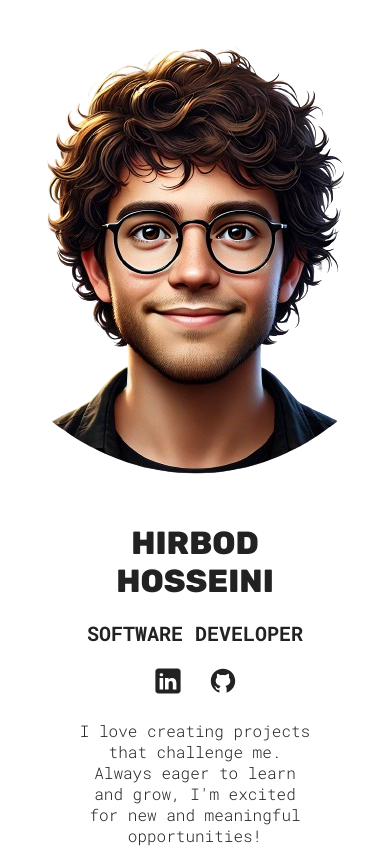
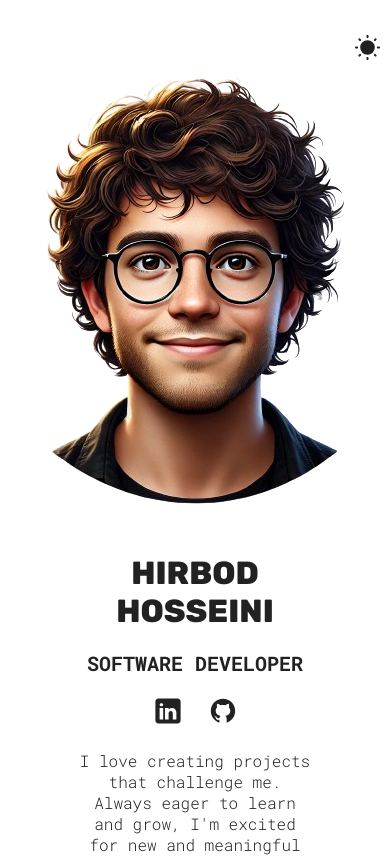
Before and after one commit to Hirbod03/PersonalWebsite, a React (Vite) app: page / in a window 390 px wide. Shown: the top 857 px of the page. Built offline with nearby package versions, Linux system fonts and the light colour scheme.

Commit message:
moved theme switcher button for mobile view terrible practice I KNOW

```diff
--- a/src/sections/Hero/HeroStyles.module.css
+++ b/src/sections/Hero/HeroStyles.module.css
@@ -5,7 +5,7 @@
     text-align: center;
     gap: 20px;
     min-height: 100dvh;
-    padding: 0 30px;
+    padding: 30px 30px;
 
     .hero {
         max-width: 200px;
@@ -59,8 +59,8 @@
 .colorMode {
     position: absolute;
     top: 5px;
-    right: 15px;
-    width: 35px;
+    right: 65px;
+    width: 25px;
 }
 
 .colorMode:hover {
```
